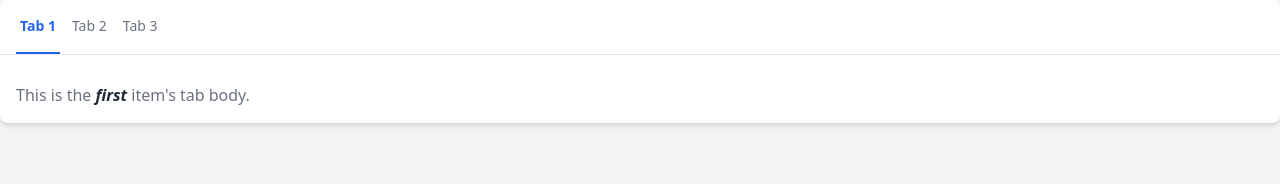
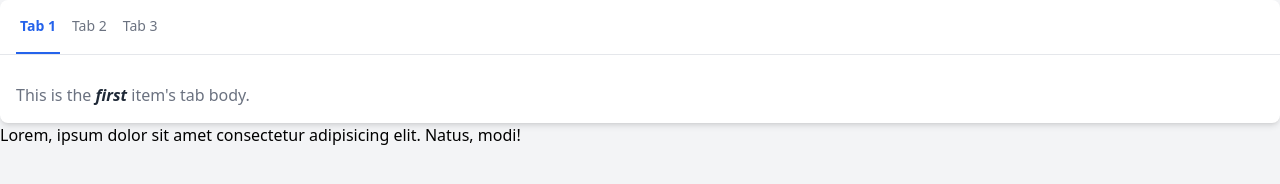
Before and after one commit to JobairIslam/test-css, a website built with Vite: page index.html in a window 1280 px wide. Built offline with nearby package versions, Linux system fonts and the light colour scheme.

Commit message:
added aos

```diff
--- a/assets/js/main.js
+++ b/assets/js/main.js
@@ -1,2 +1,4 @@
 import "../css/styles.css";
 import "preline";
+      // Initialize AOS
+      AOS.init();
--- a/index.html
+++ b/index.html
@@ -4,6 +4,7 @@
 <head>
   <meta charset="UTF-8" />
   <meta name="viewport" content="width=device-width, initial-scale=1.0" />
+  <link href="https://cdn.jsdelivr.net/npm/aos@2.3.4/dist/aos.css" rel="stylesheet">
   <title>TPH StartPack</title>
 </head>
 
@@ -50,7 +51,11 @@
       </div>
     </div>
   </div>
+  <p class="text-dark" data-aos="fade-right" data-aos-duration="400">Lorem, ipsum dolor sit amet consectetur adipisicing
+    elit. Natus, modi!</p>
   <!-- Scripts -->
+  <script src="https://cdn.jsdelivr.net/npm/aos@2.3.4/dist/aos.js"></script>
+
   <script type="module" src="assets/js/main.js"></script>
 </body>
 
```
